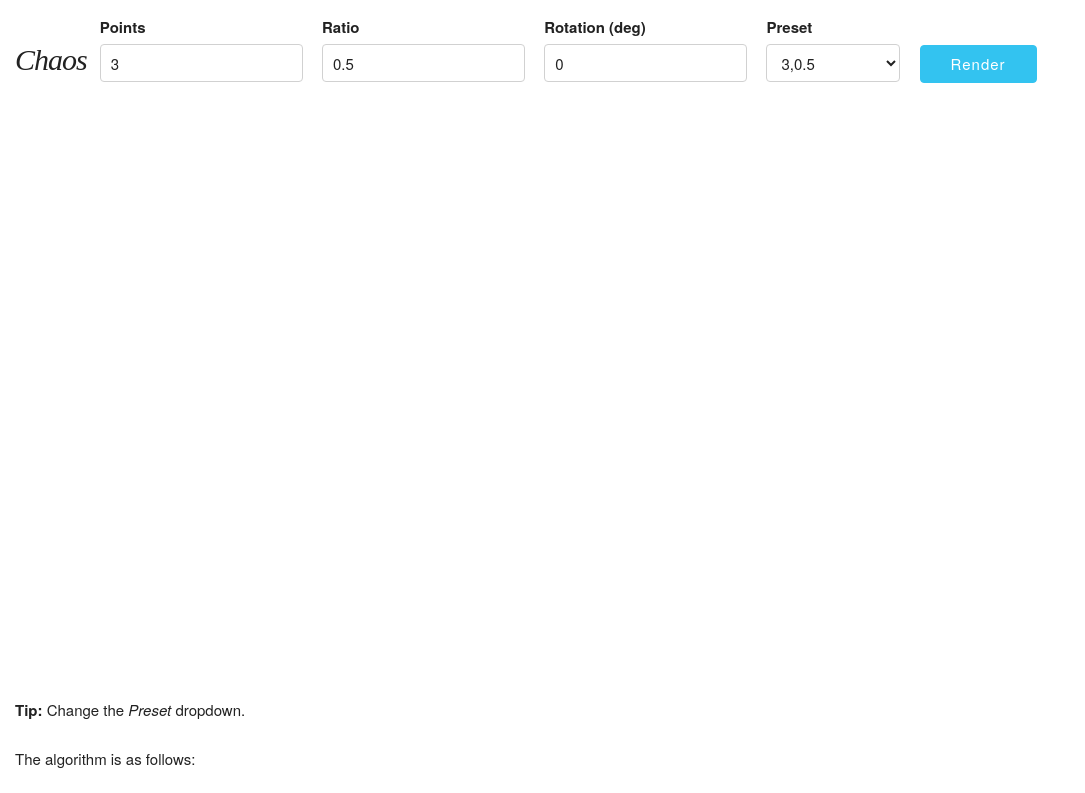
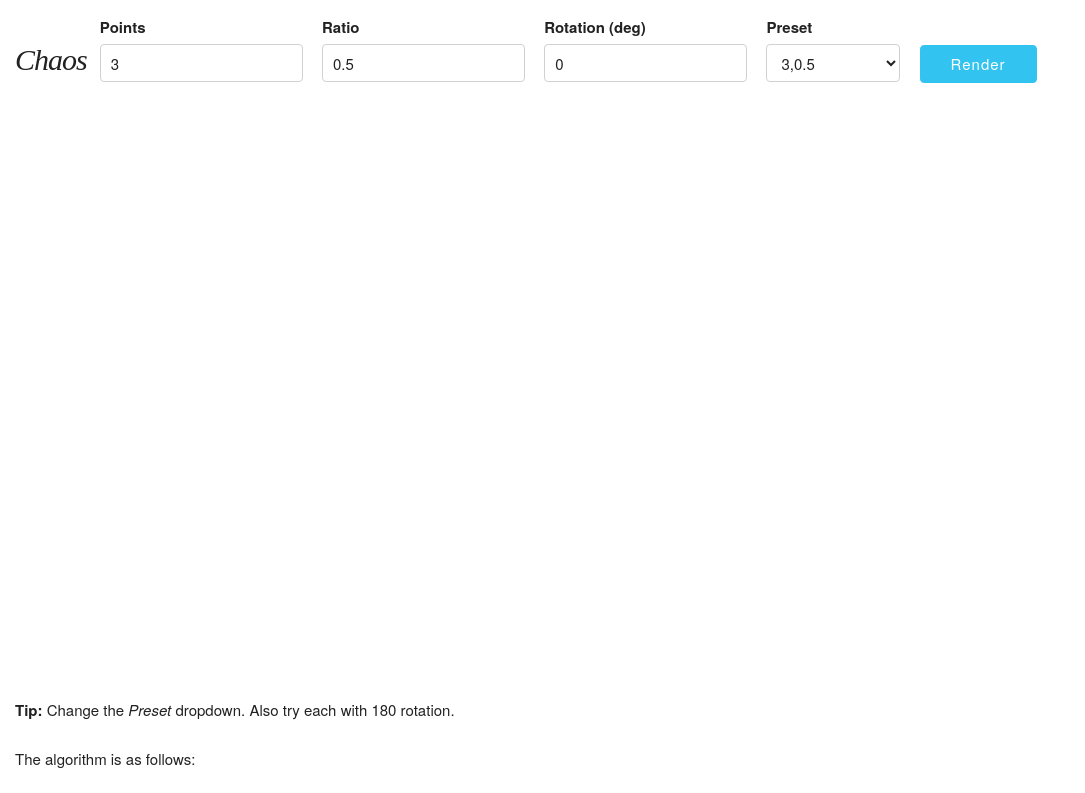
Before and after one commit to krolaw/richardweb, a website: page chaos/index.html in a window 1280 px wide. Shown: the top 793 px of the page, without its empty margins (0-1085 px from the left). Drawn offline with Linux system fonts and the light colour scheme.

Commit message:
180 deg tip

```diff
--- a/chaos/index.html
+++ b/chaos/index.html
@@ -46,7 +46,7 @@
       </div>
       <canvas id="drawing" width="600" height="600"></canvas>
 
-      <p><strong>Tip:</strong> Change the <em>Preset</em> dropdown.</p>
+      <p><strong>Tip:</strong> Change the <em>Preset</em> dropdown. Also try each with 180 rotation.</p>
 
       <p>The algorithm is as follows:</p>
       <ol>
```
Also changed, not shown: chaos/dist/index.html.
